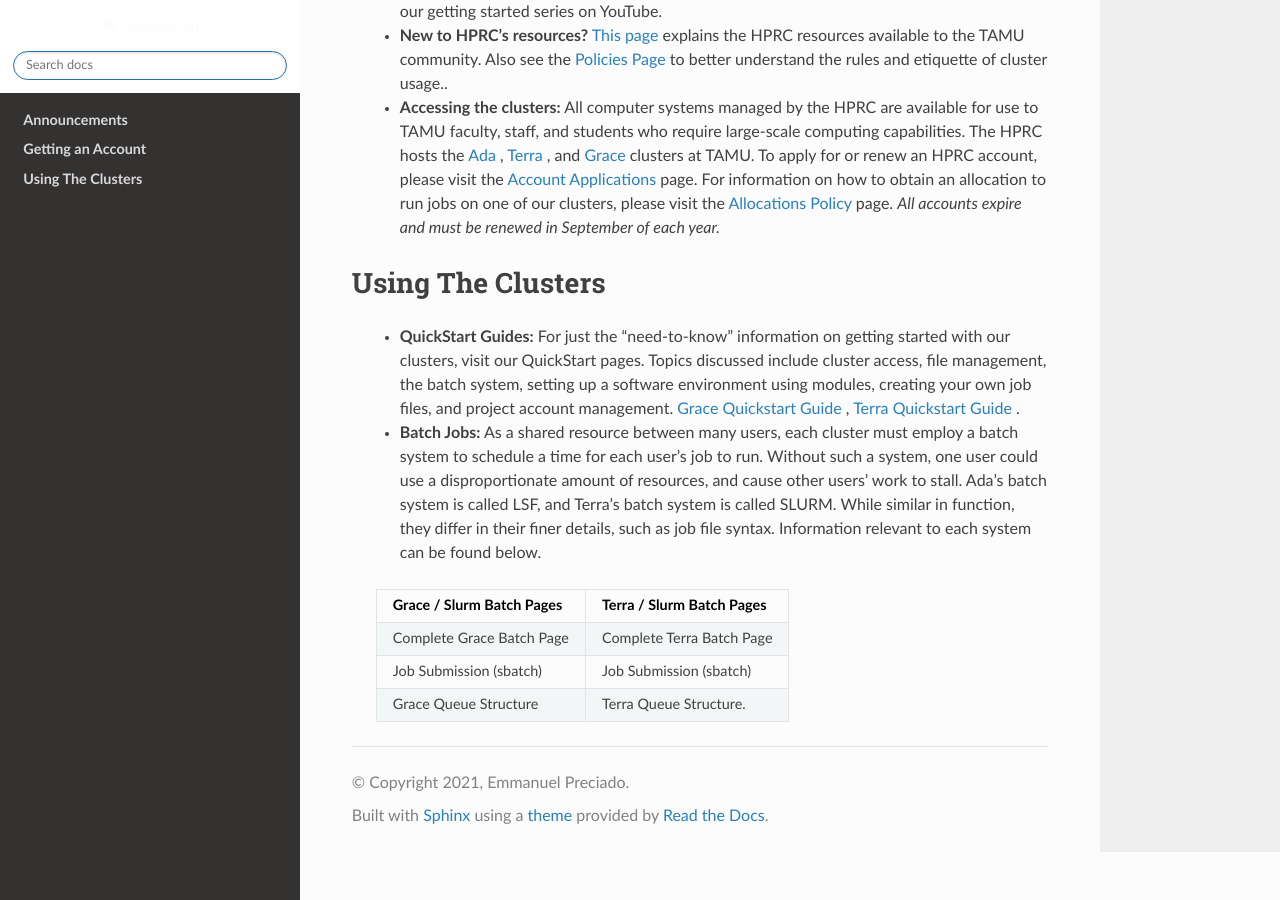
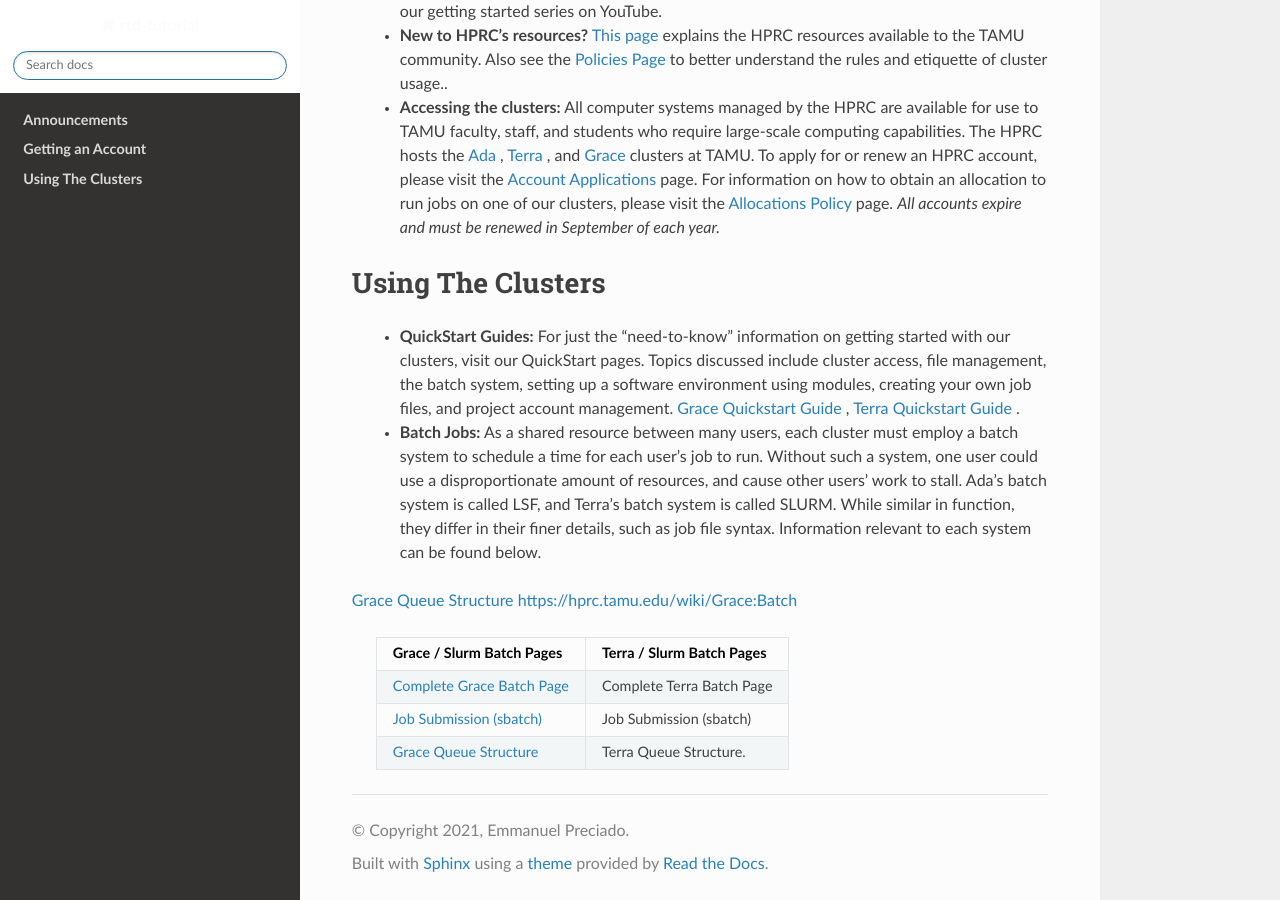
Before and after one commit to EmmanuelDej/rtd-tutorial, a Sphinx documentation site: the page built from docs/index.rst, in a window 1280 px wide and 900 px high, scrolled down 616 px. Built offline with Sphinx 7.4.7 and the Read the Docs theme 2.0.0, drawn with Linux system fonts in a browser that asks for light colours.

Commit message:
Update index.rst

```diff
--- a/docs/index.rst
+++ b/docs/index.rst
@@ -40,13 +40,14 @@
    * **QuickStart Guides:** For just the "need-to-know" information on getting started with our clusters, visit our QuickStart pages. Topics discussed include cluster access, file management, the batch system, setting up a software environment using modules, creating your own job files, and project account management. `Grace Quickstart Guide <https://hprc.tamu.edu/wiki/Grace:QuickStart>`_ , `Terra Quickstart Guide <https://hprc.tamu.edu/wiki/Terra:QuickStart>`_ .
 
    * **Batch Jobs:** As a shared resource between many users, each cluster must employ a batch system to schedule a time for each user's job to run. Without such a system, one user could use a disproportionate amount of resources, and cause other users' work to stall. Ada's batch system is called LSF, and Terra's batch system is called SLURM. While similar in function, they differ in their finer details, such as job file syntax. Information relevant to each system can be found below.
-
-   +-------------------------------+--------------------------------------+
-   | Grace / Slurm Batch Pages     | Terra / Slurm Batch Pages            |
-   +===============================+======================================+
-   | Complete Grace Batch Page     |  Complete Terra Batch Page           |
-   +-------------------------------+--------------------------------------+
-   | Job Submission (sbatch)       | Job Submission (sbatch)              |
-   +-------------------------------+--------------------------------------+
-   | Grace Queue Structure         | Terra Queue Structure.               |
-   +-------------------------------+--------------------------------------+
+`Grace Queue Structure <https://hprc.tamu.edu/wiki/Grace:Batch#Batch_Queues>`_
+https://hprc.tamu.edu/wiki/Grace:Batch
+   +-----------------------------------------------------------------------------------+-----------------------------------------------------------+
+   | Grace / Slurm Batch Pages                                                         | Terra / Slurm Batch Pages                                 |
+   +===================================================================================+===========================================================+
+   | `Complete Grace Batch Page <https://hprc.tamu.edu/wiki/Grace:Batch>`_             |  Complete Terra Batch Page                                |
+   +-----------------------------------------------------------------------------------+-----------------------------------------------------------+
+   | `Job Submission (sbatch) <https://hprc.tamu.edu/wiki/Grace:Batch#Job_Submission>`_| Job Submission (sbatch)                                   |
+   +-----------------------------------------------------------------------------------+-----------------------------------------------------------+
+   | `Grace Queue Structure <https://hprc.tamu.edu/wiki/Grace:Batch#Batch_Queues>`_    | Terra Queue Structure.                                    |
+   +-----------------------------------------------------------------------------------+-----------------------------------------------------------+
```
